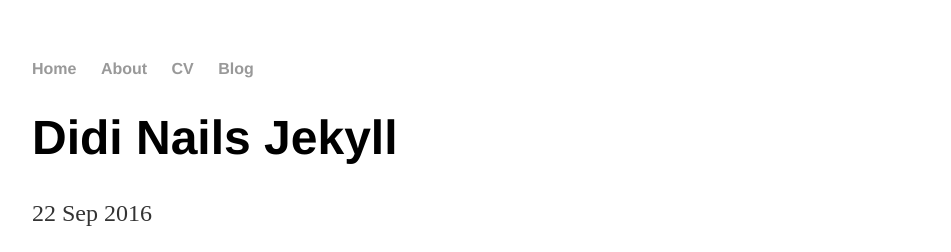
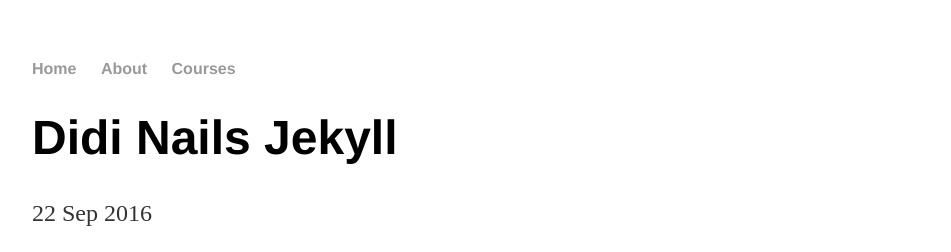
Before and after one commit to didijazz/didijazz.github.io, a Jekyll site: the page built from _posts/2016-09-22-didi-nails-jekyll.md, in a window 1280 px wide. Shown: the top 252 px of the page, without its empty margins (160-1111 px from the left). Built offline with Jekyll 4.4.1, drawn with Linux system fonts in a browser that asks for light colours.

Commit message:
Custom navigation: Home - About - Courses

```diff
--- a/_layouts/default.html
+++ b/_layouts/default.html
@@ -10,8 +10,8 @@
 	    		<ul>
 	        		<li><a href="/">Home</a></li>
 		        	<li><a href="/about">About</a></li>
-	        		<li><a href="/cv">CV</a></li>
-	        		<li><a href="/blog">Blog</a></li>
+		        	<li><a href="/courses">Courses</a></li>
+
 	    		</ul>
 			</nav>
 			<div class="container">
```
